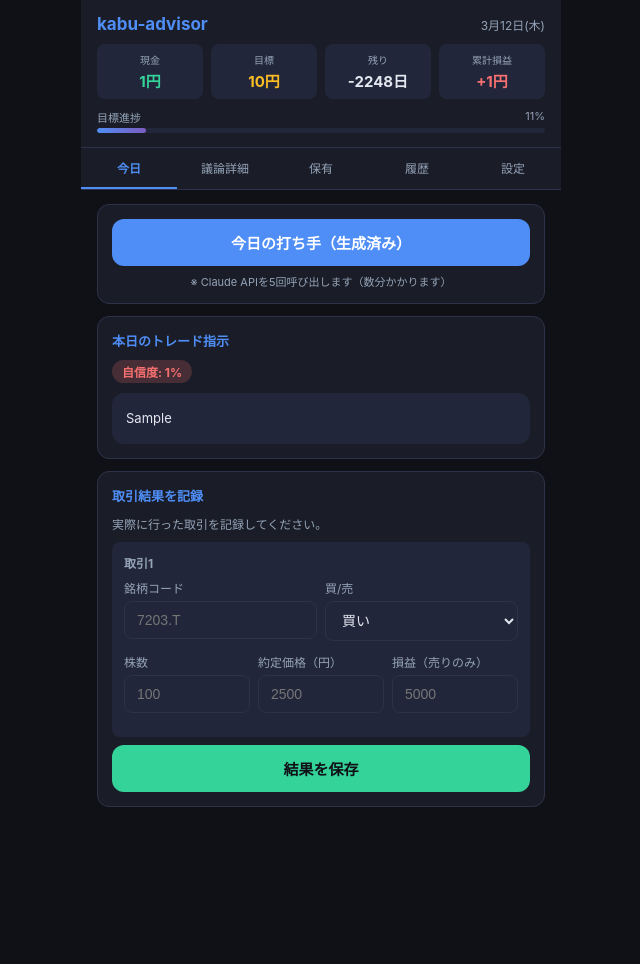
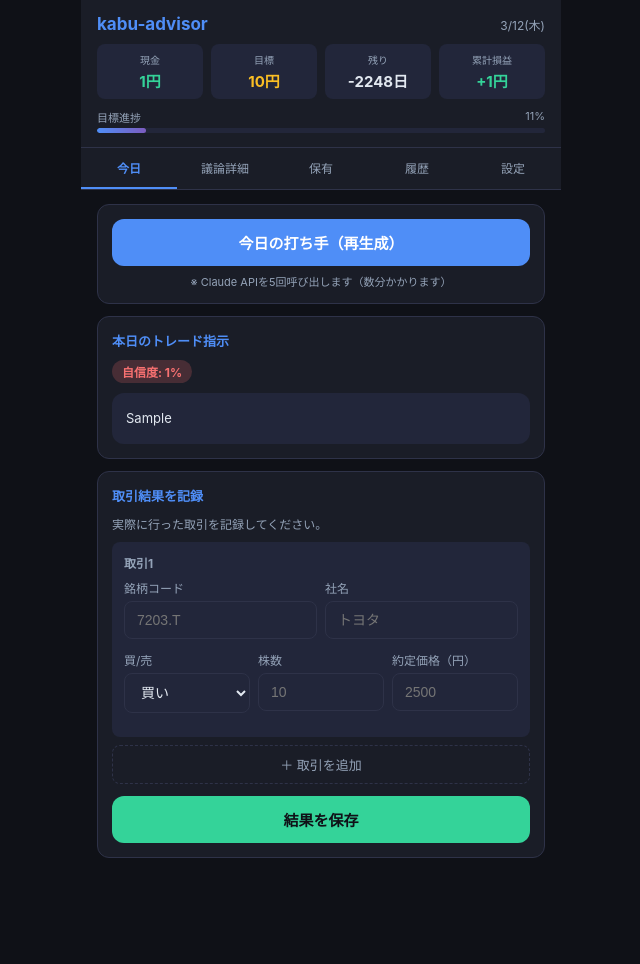
Before and after one commit to sousousou0802-arch/kabu-advisor, a FastAPI app: page / in a window 1280 px wide. Shown: the whole page, without its empty margins (319-959 px from the left). Before the commit the page ends 807 px from the top, so only its background shows below. Run offline with FastAPI, Linux system fonts and the light colour scheme; tables that the repository leaves empty hold one stand-in row (values such as "Sample post").

Commit message:
フロントエンド UX全面修正
- 取引記録: 複数銘柄対応（＋追加ボタン、✕削除ボタン）
- 取引記録: 社名入力欄を追加
- 取引記録: 売りのときのみ損益欄を表示
- 取引記録: 保存後もフォームを表示したまま（追記可能）
- 取引記録: 保存ボタンのテキストを「今日の打ち手（再生成）」に変更
- 損益の色修正: 利益=緑・損失=赤（日本株標準）
- 履歴の損益色も同様に修正

Co-Authored-By: Claude Sonnet 4.6 <noreply@anthropic.com>

```diff
--- a/templates/index.html
+++ b/templates/index.html
@@ -10,6 +10,7 @@
       --border: #2e3248; --accent: #4f8ef7; --accent2: #7c5cbf;
       --green: #34d399; --red: #f87171; --yellow: #fbbf24;
       --text: #e2e8f0; --text2: #94a3b8; --radius: 12px;
+      --danger: #f87171;
     }
     * { box-sizing: border-box; margin: 0; padding: 0; }
     body { background: var(--bg); color: var(--text); font-family: -apple-system, BlinkMacSystemFont, "Segoe UI", sans-serif; font-size: 14px; }
@@ -81,8 +82,9 @@
     .port-right .pnl { font-weight: 700; font-size: 13px; }
 
     /* 結果入力 */
-    .trade-input { background: var(--surface2); border-radius: 8px; padding: 12px; margin-bottom: 8px; }
+    .trade-input { background: var(--surface2); border-radius: 8px; padding: 12px; margin-bottom: 8px; position: relative; }
     .trade-input-title { font-size: 12px; font-weight: 700; margin-bottom: 8px; color: var(--text2); }
+    .trade-remove { position: absolute; top: 10px; right: 10px; background: none; border: none; color: var(--text2); font-size: 18px; cursor: pointer; line-height: 1; padding: 0 4px; }
 
     /* スピナー */
     .spinner { display: inline-block; width: 18px; height: 18px; border: 2px solid var(--border); border-top-color: var(--accent); border-radius: 50%; animation: spin .7s linear infinite; vertical-align: middle; margin-right: 6px; }
@@ -166,6 +168,7 @@
           <div class="card-title">取引結果を記録</div>
           <p style="font-size:12px;color:var(--text2);margin-bottom:10px">実際に行った取引を記録してください。</p>
           <div id="trade-inputs"></div>
+          <button onclick="addTradeInput()" style="width:100%;padding:9px;background:none;border:1px dashed var(--border);border-radius:8px;color:var(--text2);font-size:13px;cursor:pointer;margin-bottom:12px">＋ 取引を追加</button>
           <button class="btn btn-success" onclick="saveResult()">結果を保存</button>
         </div>
       </div>
@@ -273,33 +276,26 @@
 
 <script>
 let proposalId = null;
+let tradeCount = 0;
 
 // ── 初期化 ────────────────────────────────────────────────────────────────
 (async function init() {
   document.getElementById('hdr-date').textContent =
-    new Date().toLocaleDateString('ja-JP', {month:'long', day:'numeric', weekday:'short'});
+    new Date().toLocaleDateString('ja-JP', { month: 'numeric', day: 'numeric', weekday: 'short' });
   await loadStatus();
   await loadTodayProposal();
-  // ページ読み込み時にバックグラウンド生成中なら自動でポーリング再開
+
+  // ページロード時にポーリング状態を復元
   const s = await fetch('/api/generate/status').then(r => r.json()).catch(() => ({}));
   if (s.status === 'running') {
+    const btn = document.getElementById('btn-gen');
     const msg = document.getElementById('gen-msg');
-    const btn = document.getElementById('btn-gen');
     btn.disabled = true;
     msg.style.display = 'block';
-    msg.innerHTML = '<span class="spinner"></span>AIが分析中です（バックグラウンド継続中）...';
+    msg.innerHTML = '<span class="spinner"></span>AIが分析中（前回の続き）...';
     _startPolling(msg, btn);
   }
 })();
-
-// ── タブ ──────────────────────────────────────────────────────────────────
-function showTab(btn, name) {
-  document.querySelectorAll('.tab-content').forEach(e => e.classList.remove('active'));
-  document.querySelectorAll('.tab-btn').forEach(e => e.classList.remove('active'));
-  document.getElementById('tab-' + name).classList.add('active');
-  btn.classList.add('active');
-  if (name === 'history') loadHistory();
-}
 
 // ── ステータス ─────────────────────────────────────────────────────────────
 async function loadStatus() {
@@ -312,14 +308,15 @@ async function loadStatus() {
   document.getElementById('not-configured').style.display = 'none';
   document.getElementById('today-main').style.display = 'block';
 
-  document.getElementById('hdr-cash').textContent = fmt(data.current_cash);
-  document.getElementById('hdr-target').textContent = fmt(data.target_amount);
-  document.getElementById('hdr-days').textContent = data.remaining_days != null ? data.remaining_days + '日' : '---';
+  document.getElementById('hdr-cash').textContent = (data.current_cash || 0).toLocaleString() + '円';
+  document.getElementById('hdr-target').textContent = (data.target_amount || 0).toLocaleString() + '円';
+  document.getElementById('hdr-days').textContent = (data.remaining_days ?? '--') + '日';
 
   const pnl = data.total_pnl || 0;
   const pnlEl = document.getElementById('hdr-pnl');
   pnlEl.textContent = (pnl >= 0 ? '+' : '') + pnl.toLocaleString() + '円';
-  pnlEl.className = 'asset-value ' + (pnl > 0 ? 'red' : pnl < 0 ? 'green' : '');
+  // 利益=緑、損失=赤（日本株標準）
+  pnlEl.className = 'asset-value ' + (pnl > 0 ? 'green' : pnl < 0 ? 'red' : '');
 
   // 進捗（元手→目標）
   if (data.capital && data.target_amount && data.capital < data.target_amount) {
@@ -457,11 +454,9 @@ async function generate() {
     }
     const data = await res.json();
     if (data.status === 'done') {
-      // キャッシュ済み
       await _onGenerateDone();
       return;
     }
-    // バックグラウンドで生成中 → ポーリング開始
     _startPolling(msg, btn);
   } catch(e) {
     msg.textContent = 'エラー: ' + e.message;
@@ -521,7 +516,7 @@ async function _onGenerateDone() {
 function displayProposal(data) {
   proposalId = data.id;
   document.getElementById('proposal-area').style.display = 'block';
-  document.getElementById('btn-gen').textContent = '今日の打ち手（生成済み）';
+  document.getElementById('btn-gen').textContent = '今日の打ち手（再生成）';
   document.getElementById('gen-msg').style.display = 'none';
 
   const conf = data.confidence || 50;
@@ -538,52 +533,81 @@ function displayProposal(data) {
   document.getElementById('col-bear-body').textContent = data.bear_analysis || '';
   document.getElementById('col-risk-body').textContent = data.risk_analysis || '';
 
-  // 結果入力フォーム（取引1件分のデフォルト）
-  document.getElementById('trade-inputs').innerHTML = `
-    <div class="trade-input">
-      <div class="trade-input-title">取引1</div>
+  // 結果入力フォームを初期化（1件目を追加）
+  tradeCount = 0;
+  document.getElementById('trade-inputs').innerHTML = '';
+  document.getElementById('result-card').style.display = 'block';
+  addTradeInput();
+}
+
+// ── 取引入力欄の追加・削除 ────────────────────────────────────────────────
+function addTradeInput(ticker = '', companyName = '', action = 'buy', shares = '', price = '') {
+  tradeCount++;
+  const n = tradeCount;
+  const div = document.createElement('div');
+  div.className = 'trade-input';
+  div.id = `trade-block-${n}`;
+  div.innerHTML = `
+    <div class="trade-input-title">取引${n}${ticker ? ' — ' + ticker : ''}</div>
+    ${n > 1 ? `<button class="trade-remove" onclick="removeTradeInput(${n})">✕</button>` : ''}
     <div class="form-row">
       <div class="form-group">
         <label class="form-label">銘柄コード</label>
-          <input class="form-input trade-ticker" type="text" placeholder="7203.T" />
+        <input class="form-input trade-ticker" type="text" placeholder="7203.T" value="${ticker}" />
       </div>
       <div class="form-group">
-          <label class="form-label">買/売</label>
-          <select class="form-input trade-action">
-            <option value="buy">買い</option>
-            <option value="sell">売り</option>
-            <option value="hold">見送り</option>
-          </select>
+        <label class="form-label">社名</label>
+        <input class="form-input trade-company" type="text" placeholder="トヨタ" value="${companyName}" />
       </div>
     </div>
     <div class="form-row">
       <div class="form-group">
+        <label class="form-label">買/売</label>
+        <select class="form-input trade-action">
+          <option value="buy" ${action==='buy'?'selected':''}>買い</option>
+          <option value="sell" ${action==='sell'?'selected':''}>売り</option>
+        </select>
+      </div>
+      <div class="form-group">
         <label class="form-label">株数</label>
-          <input class="form-input trade-shares" type="number" placeholder="100" />
+        <input class="form-input trade-shares" type="number" placeholder="10" value="${shares}" />
       </div>
       <div class="form-group">
         <label class="form-label">約定価格（円）</label>
-          <input class="form-input trade-price" type="number" placeholder="2500" />
-        </div>
-        <div class="form-group">
-          <label class="form-label">損益（売りのみ）</label>
-          <input class="form-input trade-pnl" type="number" placeholder="5000" />
+        <input class="form-input trade-price" type="number" placeholder="2500" value="${price}" />
       </div>
     </div>
+    <div class="form-group" id="pnl-group-${n}" style="display:none">
+      <label class="form-label">損益（円）</label>
+      <input class="form-input trade-pnl" type="number" placeholder="5000" />
     </div>`;
+  // 売りのとき損益欄を表示
+  div.querySelector('.trade-action').addEventListener('change', function() {
+    document.getElementById(`pnl-group-${n}`).style.display = this.value === 'sell' ? 'block' : 'none';
+  });
+  if (action === 'sell') {
+    div.querySelector(`#pnl-group-${n}`).style.display = 'block';
+  }
+  document.getElementById('trade-inputs').appendChild(div);
+}
+
+function removeTradeInput(n) {
+  const el = document.getElementById(`trade-block-${n}`);
+  if (el) el.remove();
 }
 
 // ── 結果保存 ──────────────────────────────────────────────────────────────
 async function saveResult() {
   const trades = [];
   document.querySelectorAll('.trade-input').forEach(el => {
-    const ticker = el.querySelector('.trade-ticker')?.value.trim().toUpperCase();
-    const action = el.querySelector('.trade-action')?.value;
-    const shares = parseInt(el.querySelector('.trade-shares')?.value || '0');
-    const price  = parseFloat(el.querySelector('.trade-price')?.value || '0');
-    const pnl    = parseInt(el.querySelector('.trade-pnl')?.value || '0');
+    const ticker  = el.querySelector('.trade-ticker')?.value.trim().toUpperCase();
+    const company = el.querySelector('.trade-company')?.value.trim() || '';
+    const action  = el.querySelector('.trade-action')?.value;
+    const shares  = parseInt(el.querySelector('.trade-shares')?.value || '0');
+    const price   = parseFloat(el.querySelector('.trade-price')?.value || '0');
+    const pnl     = parseInt(el.querySelector('.trade-pnl')?.value || '0');
     if (ticker && action && shares > 0 && price > 0) {
-      trades.push({ ticker, action, shares, price, pnl: pnl || 0, company_name: '' });
+      trades.push({ ticker, company_name: company, action, shares, price, pnl: pnl || 0 });
     }
   });
   if (trades.length === 0) { toast('取引を1件以上入力してください'); return; }
@@ -595,7 +619,6 @@ async function saveResult() {
   });
   if (res.ok) {
     toast('結果を保存しました');
-    document.getElementById('result-card').style.display = 'none';
     await loadStatus();
   } else {
     toast('保存エラー');
@@ -608,8 +631,10 @@ async function loadHistory() {
   const el = document.getElementById('history-list');
   if (!data.history?.length) { el.innerHTML = '<div class="status-msg">履歴がありません</div>'; return; }
   el.innerHTML = data.history.map(h => {
-    const pnlClass = h.day_pnl > 0 ? 'red' : h.day_pnl < 0 ? 'green' : '';
-    const pnlText = h.day_pnl != null ? (h.day_pnl >= 0 ? '+' : '') + h.day_pnl.toLocaleString() + '円' : '未記録';
+    const pnl = h.day_pnl || 0;
+    // 利益=緑、損失=赤
+    const pnlClass = pnl > 0 ? 'green' : pnl < 0 ? 'red' : '';
+    const pnlText = h.day_pnl != null ? (pnl >= 0 ? '+' : '') + pnl.toLocaleString() + '円' : '未記録';
     const chips = (h.trades || []).map(t =>
       `<span class="trade-chip chip-${t.action}">${t.ticker} ${t.action === 'buy' ? '買' : t.action === 'sell' ? '売' : '保'}</span>`
     ).join('');
@@ -637,16 +662,23 @@ async function saveSettings() {
 }
 
 // ── 折りたたみ ────────────────────────────────────────────────────────────
-function toggleCol(id) { document.getElementById(id).classList.toggle('open'); }
+function toggleCol(id) {
+  document.getElementById(id).classList.toggle('open');
+}
 
-// ── ユーティリティ ────────────────────────────────────────────────────────
-function fmt(n) { return n != null ? n.toLocaleString('ja-JP') + '円' : '---'; }
-let toastTimer;
+function showTab(btn, name) {
+  document.querySelectorAll('.tab-content').forEach(e => e.classList.remove('active'));
+  document.querySelectorAll('.tab-btn').forEach(e => e.classList.remove('active'));
+  document.getElementById('tab-' + name).classList.add('active');
+  btn.classList.add('active');
+  if (name === 'history') loadHistory();
+}
+
 function toast(msg) {
   const el = document.getElementById('toast');
-  el.textContent = msg; el.classList.add('show');
-  clearTimeout(toastTimer);
-  toastTimer = setTimeout(() => el.classList.remove('show'), 3000);
+  el.textContent = msg;
+  el.classList.add('show');
+  setTimeout(() => el.classList.remove('show'), 2500);
 }
 </script>
 </body>
```
Lines whose indentation alone changed are shown as unchanged.
